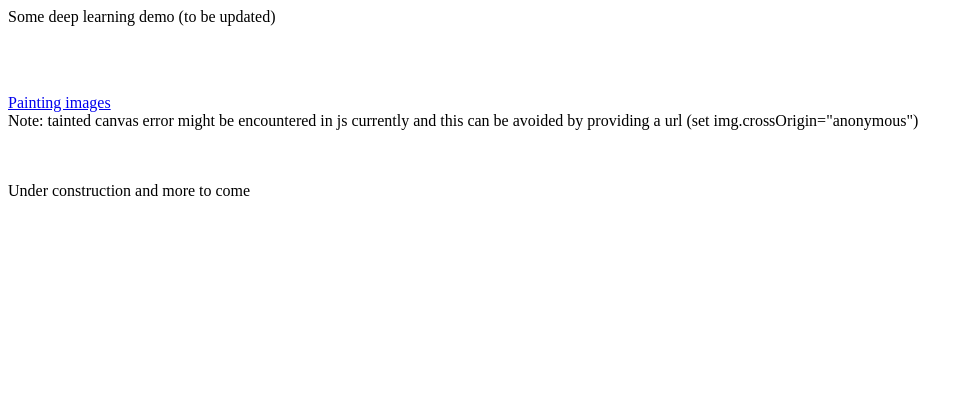
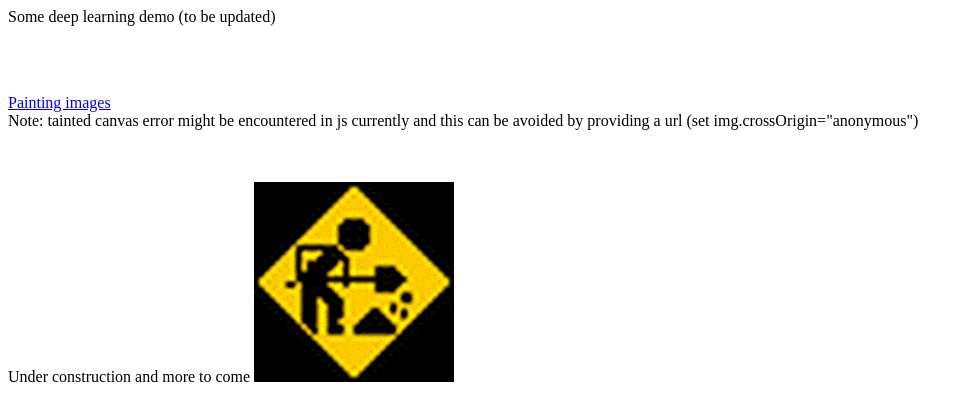
Before and after one commit to qiming82/qiming82.github.io, a plain HTML site: page demo_gallery.html in a window 1280 px wide. Shown: the whole page, without its empty margins (0-972 px from the left). Drawn offline with Linux system fonts and the light colour scheme.

Commit message:
Update demo_gallery.html

```diff
--- a/demo_gallery.html
+++ b/demo_gallery.html
@@ -19,4 +19,5 @@ body {
 </p>
   <br><br>
  Under construction and more to come
+ <img src="imgs/w200w.gif"/>
 </html>
```
